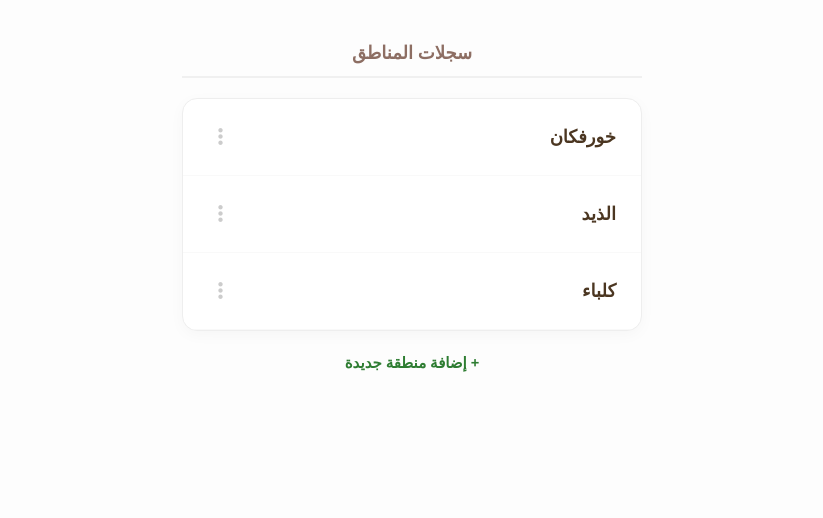
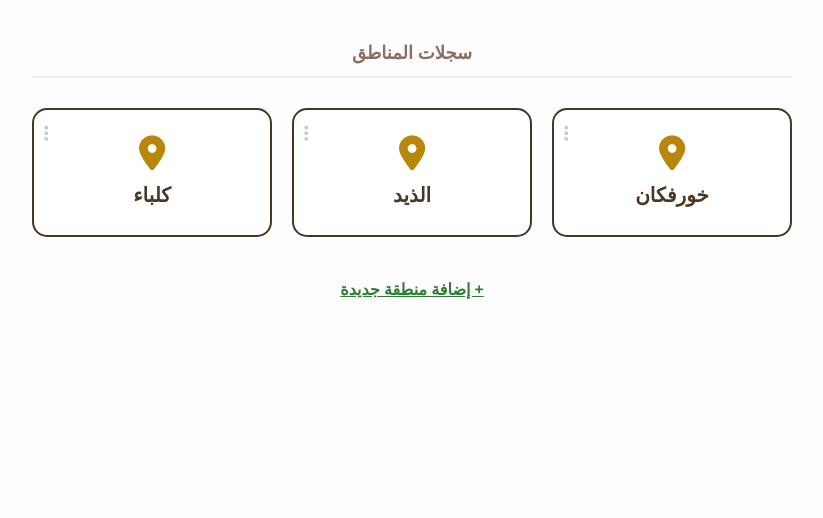
Before and after one commit to Mohammed-Alzahmi/Vehicle-Tracker-Project, a Flask app: page / in a window 1280 px wide. Shown: the part 282-800 px from the top of the page, without its empty margins (228-1051 px from the left). Run offline with Flask 3, Linux system fonts and the light colour scheme; data comes from the database, SQL or seed files in the repository.

Commit message:
UI: restored grid layout with dots and gear icon

```diff
--- a/templates/home.html
+++ b/templates/home.html
@@ -9,75 +9,91 @@
     <style>
         body { background-color: #fdfdfd; font-family: 'Segoe UI', sans-serif; margin: 0; direction: rtl; }
 
-        /* أيقونة الإعدادات (الترس) فوق على اليمين */
-        .top-bar { padding: 20px 40px; display: flex; justify-content: flex-start; } /* flex-start مع rtl يعني يمين */
+        /* أيقونة الإعدادات فوق على اليمين */
+        .top-bar { padding: 20px 40px; display: flex; justify-content: flex-start; }
         .settings-link { color: #b8860b; font-size: 28px; transition: 0.3s; text-decoration: none; }
-        .settings-link:hover { transform: rotate(90deg); color: #4b3621; }
+        .settings-link:hover { transform: rotate(90deg); }
 
         .hero-section { text-align: center; padding-top: 10px; }
         .logo-large { height: 110px; width: auto; margin: 0 15px; }
         .welcome-title { color: #4b3621; font-weight: bold; margin-top: 25px; font-size: 28px; }
 
-        /* حاوية المناطق في النص */
-        .main-container { max-width: 500px; margin: 40px auto; padding: 20px; }
-        .section-label { color: #8d6e63; font-weight: bold; margin-bottom: 20px; display: block; font-size: 18px; border-bottom: 2px solid #f0f0f0; padding-bottom: 10px; text-align: center; }
+        /* الشكل الجديم: المربعات (Grid) */
+        .main-container { max-width: 800px; margin: 40px auto; padding: 20px; }
+        .section-label { color: #8d6e63; font-weight: bold; margin-bottom: 30px; display: block; font-size: 18px; border-bottom: 2px solid #eee; padding-bottom: 10px; text-align: center; }
 
-        .region-list { background: white; border-radius: 15px; border: 1px solid #eee; overflow: hidden; box-shadow: 0 4px 15px rgba(0,0,0,0.03); }
-        .region-item { display: flex; justify-content: space-between; align-items: center; padding: 18px 25px; border-bottom: 1px solid #f9f9f9; }
-        .region-link { text-decoration: none; color: #4b3621; font-weight: 600; font-size: 18px; flex-grow: 1; text-align: right; }
+        .region-grid { display: grid; grid-template-columns: repeat(auto-fit, minmax(200px, 1fr)); gap: 20px; }
 
-        /* منيو الثلاث نقاط */
-        .dots-btn { color: #ccc; cursor: pointer; padding: 5px 10px; font-size: 20px; }
-        .dropdown-menu { border-radius: 12px; box-shadow: 0 5px 20px rgba(0,0,0,0.1); border: none; text-align: right; }
-        .dropdown-item { padding: 10px 20px; font-size: 14px; color: #4b3621; }
-        .dropdown-item i { margin-left: 10px; color: #8d6e63; }
+        .region-card {
+            background: white;
+            border: 2px solid #4b3621;
+            border-radius: 15px;
+            padding: 25px;
+            text-align: center;
+            position: relative;
+            transition: 0.3s;
+            display: flex;
+            flex-direction: column;
+            align-items: center;
+            gap: 10px;
+        }
+        .region-card:hover { transform: translateY(-5px); box-shadow: 0 10px 20px rgba(0,0,0,0.05); }
 
-        .btn-add-text { color: #2e7d32; cursor: pointer; font-weight: bold; font-size: 15px; display: block; margin-top: 20px; text-align: center; }
+        .region-link { text-decoration: none; color: #4b3621; font-weight: bold; font-size: 20px; }
+        .region-card i.main-icon { font-size: 35px; color: #b8860b; }
+
+        /* منيو الثلاث نقاط داخل المربع */
+        .dots-wrapper { position: absolute; top: 10px; left: 10px; }
+        .dots-btn { color: #ccc; cursor: pointer; font-size: 18px; }
+        .dropdown-menu { text-align: right; border-radius: 10px; border: none; box-shadow: 0 5px 15px rgba(0,0,0,0.1); }
+
+        .btn-add-area { text-align: center; margin-top: 40px; }
+        .btn-add-text { color: #2e7d32; cursor: pointer; font-weight: bold; text-decoration: underline; }
     </style>
 </head>
 <body>
 
     <div class="top-bar">
-        <a href="{{ url_for('admin', code='A999A') }}" class="settings-link">
-            <i class="fas fa-cog"></i>
-        </a>
+        <a href="{{ url_for('admin', code='A999A') }}" class="settings-link"><i class="fas fa-cog"></i></a>
     </div>
 
     <div class="hero-section">
         <img src="{{ url_for('static', filename='logo_gov_sharjah.png') }}" class="logo-large">
-        <img src="{{ url_for('static', filename='logo_sharjah_police.png') }}" class="logo-large">
-        <h1 class="welcome-title">نظام إدارة المركبات الرقمي</h1>
+        <img src="{{ url_for('static', filename='logo_shj_police.png') }}" class="logo-large"> <h1 class="welcome-title">نظام إدارة المركبات الرقمي</h1>
     </div>
 
     <div class="main-container">
         <span class="section-label">سجلات المناطق</span>
 
-        <div class="region-list">
+        <div class="region-grid">
             {% for reg in regions %}
-            <div class="region-item">
-                <a href="{{ url_for('admin', code='A999A', region=reg.name) }}" class="region-link">{{ reg.name }}</a>
-
+            <div class="region-card">
+                <div class="dots-wrapper">
                     <div class="dropdown">
-                    <div class="dots-btn" data-bs-toggle="dropdown">
-                        <i class="fas fa-ellipsis-v"></i>
-                    </div>
+                        <div class="dots-btn" data-bs-toggle="dropdown"><i class="fas fa-ellipsis-v"></i></div>
                         <ul class="dropdown-menu">
-                        <li><a class="dropdown-item" href="#"><i class="fas fa-pen"></i> تعديل الاسم</a></li>
+                            <li><a class="dropdown-item" href="#"><i class="fas fa-pen ms-2"></i>تعديل</a></li>
                             <li><hr class="dropdown-divider"></li>
-                        <li><a class="dropdown-item text-danger" href="{{ url_for('delete_region', id=reg.id) }}" onclick="return confirm('حذف المنطقة؟')"><i class="fas fa-trash-alt"></i> حذف</a></li>
+                            <li><a class="dropdown-item text-danger" href="{{ url_for('delete_region', id=reg.id) }}" onclick="return confirm('حذف؟')"><i class="fas fa-trash ms-2"></i>حذف</a></li>
                         </ul>
                     </div>
+                </div>
+
+                <i class="fas fa-map-marker-alt main-icon"></i>
+                <a href="{{ url_for('admin', code='A999A', region=reg.name) }}" class="region-link">{{ reg.name }}</a>
             </div>
             {% endfor %}
         </div>
 
+        <div class="btn-add-area">
             <span class="btn-add-text" onclick="showAddBox()">+ إضافة منطقة جديدة</span>
-        <form id="addBox" action="{{ url_for('add_region') }}" method="POST" style="display:none; margin-top: 15px;">
+            <form id="addBox" action="{{ url_for('add_region') }}" method="POST" style="display:none; margin-top: 15px; max-width: 400px; margin-left: auto; margin-right: auto;">
                 <div class="input-group">
                     <input type="text" name="region_name" class="form-control" placeholder="اسم المنطقة..." required>
                     <button type="submit" class="btn btn-success">إضافة</button>
                 </div>
             </form>
+        </div>
     </div>
 
     <script src="https://cdn.jsdelivr.net/npm/bootstrap@5.3.0/dist/js/bootstrap.bundle.min.js"></script>
```
Lines whose indentation alone changed are shown as unchanged.
